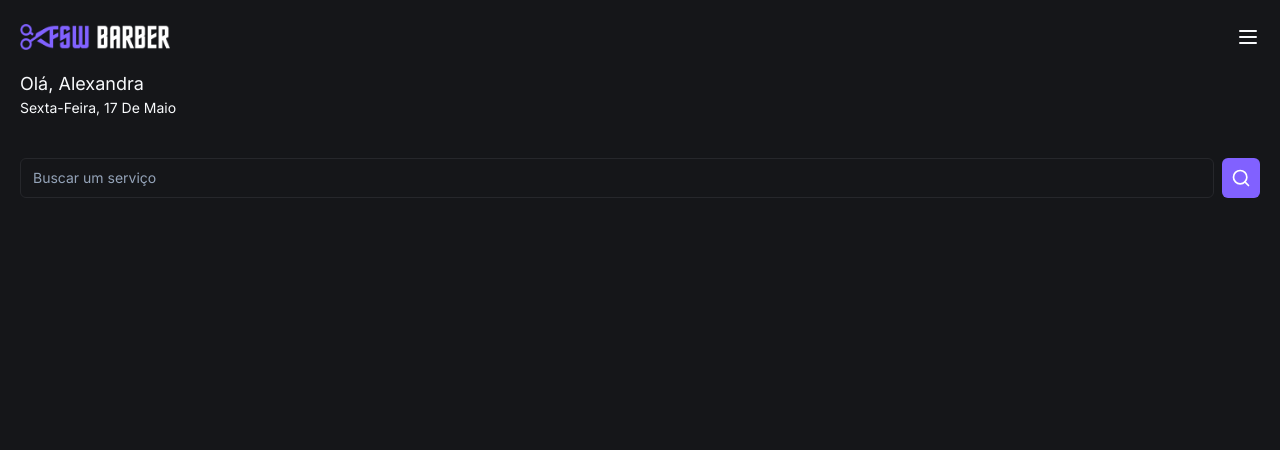
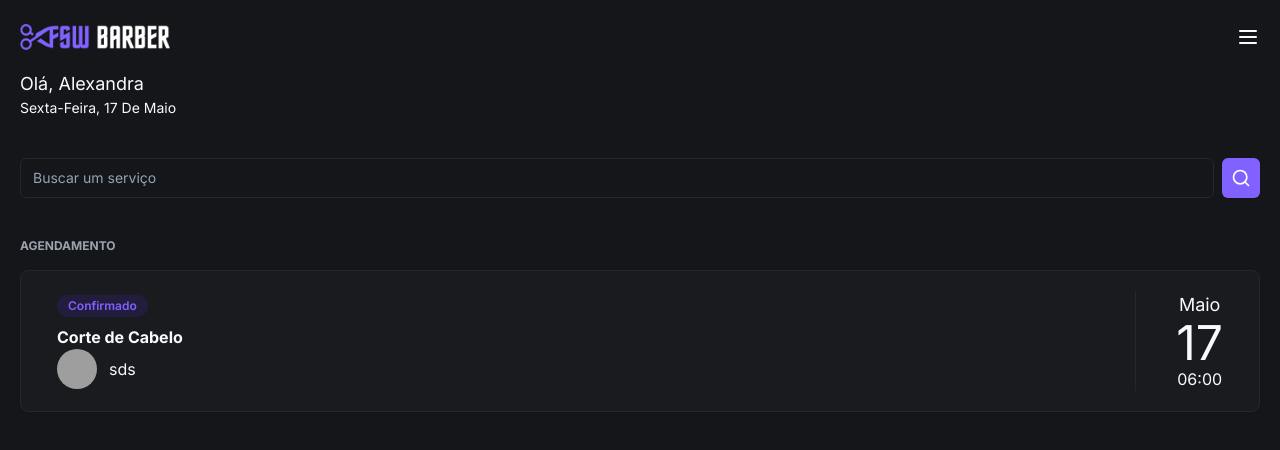
Before and after one commit to alexandra002dev/barber, a Next.js app: page / in a window 1280 px wide. Shown: the top 450 px of the page. Built offline with nearby package versions, Linux system fonts and the light colour scheme; no server answers; the database is empty; grey boxes are pictures that could not be loaded.

Commit message:
feat: add initial booking component

```diff
--- /dev/null
+++ b/app/_components/booking-item.tsx
@@ -0,0 +1,48 @@
+import { Prisma } from "@prisma/client";
+import Link from "next/link";
+import { Card, CardContent, CardTitle } from "./ui/card";
+import { Badge } from "./ui/badge";
+import { Avatar, AvatarFallback, AvatarImage } from "./ui/avatar";
+import { format } from "date-fns";
+import { ptBR } from "date-fns/locale";
+
+interface Props {
+  booking: Prisma.BookingGetPayload<{}>;
+}
+const BookingItem = ({ booking }: Props) => {
+  return (
+    <Card>
+      <CardContent className="p-5">
+        <div className="flex items-center px-4">
+          <div className="flex-1 ">
+            <Badge className="bg-[#221c3d] text-primary mb-2">Confirmado</Badge>
+            <h2 className="font-bold">Corte de Cabelo</h2>
+            <div className="flex gap-3 items-center">
+              <Avatar>
+                <AvatarImage src="https://github.com/shadcn.png" />
+              </Avatar>
+              <h2>sds</h2>
+            </div>
+          </div>
+          <div className="text-center border-l border-solid border-secondary">
+            <div className="pl-10">
+              <h2 className="capitalize text-lg">
+                {format(new Date(), "MMMM", {
+                  locale: ptBR,
+                })}
+              </h2>
+              <div className="text-5xl">
+                {format(new Date(), "dd", {
+                  locale: ptBR,
+                })}
+              </div>
+              <p> 06:00</p>
+            </div>
+          </div>
+        </div>
+      </CardContent>
+    </Card>
+  );
+};
+
+export default BookingItem;
--- /dev/null
+++ b/app/_components/booking-list.tsx
@@ -0,0 +1,12 @@
+import { Prisma } from "@prisma/client";
+import BookingItem from "./booking-item";
+
+interface Props {
+  bookings: Prisma.ServiceGetPayload<{}>[];
+}
+
+const BookingList = ({ bookings }: Props) => {
+  return <BookingItem booking={bookings} />;
+};
+
+export default BookingList;
--- /dev/null
+++ b/app/_components/ui/avatar.tsx
@@ -0,0 +1,50 @@
+"use client"
+
+import * as React from "react"
+import * as AvatarPrimitive from "@radix-ui/react-avatar"
+
+import { cn } from "@/app/_lib/utils"
+
+const Avatar = React.forwardRef<
+  React.ElementRef<typeof AvatarPrimitive.Root>,
+  React.ComponentPropsWithoutRef<typeof AvatarPrimitive.Root>
+>(({ className, ...props }, ref) => (
+  <AvatarPrimitive.Root
+    ref={ref}
+    className={cn(
+      "relative flex h-10 w-10 shrink-0 overflow-hidden rounded-full",
+      className
+    )}
+    {...props}
+  />
+))
+Avatar.displayName = AvatarPrimitive.Root.displayName
+
+const AvatarImage = React.forwardRef<
+  React.ElementRef<typeof AvatarPrimitive.Image>,
+  React.ComponentPropsWithoutRef<typeof AvatarPrimitive.Image>
+>(({ className, ...props }, ref) => (
+  <AvatarPrimitive.Image
+    ref={ref}
+    className={cn("aspect-square h-full w-full", className)}
+    {...props}
+  />
+))
+AvatarImage.displayName = AvatarPrimitive.Image.displayName
+
+const AvatarFallback = React.forwardRef<
+  React.ElementRef<typeof AvatarPrimitive.Fallback>,
+  React.ComponentPropsWithoutRef<typeof AvatarPrimitive.Fallback>
+>(({ className, ...props }, ref) => (
+  <AvatarPrimitive.Fallback
+    ref={ref}
+    className={cn(
+      "flex h-full w-full items-center justify-center rounded-full bg-muted",
+      className
+    )}
+    {...props}
+  />
+))
+AvatarFallback.displayName = AvatarPrimitive.Fallback.displayName
+
+export { Avatar, AvatarImage, AvatarFallback }
--- /dev/null
+++ b/app/_components/ui/badge.tsx
@@ -0,0 +1,36 @@
+import * as React from "react"
+import { cva, type VariantProps } from "class-variance-authority"
+
+import { cn } from "@/app/_lib/utils"
+
+const badgeVariants = cva(
+  "inline-flex items-center rounded-full border px-2.5 py-0.5 text-xs font-semibold transition-colors focus:outline-none focus:ring-2 focus:ring-ring focus:ring-offset-2",
+  {
+    variants: {
+      variant: {
+        default:
+          "border-transparent bg-primary text-primary-foreground hover:bg-primary/80",
+        secondary:
+          "border-transparent bg-secondary text-secondary-foreground hover:bg-secondary/80",
+        destructive:
+          "border-transparent bg-destructive text-destructive-foreground hover:bg-destructive/80",
+        outline: "text-foreground",
+      },
+    },
+    defaultVariants: {
+      variant: "default",
+    },
+  }
+)
+
+export interface BadgeProps
+  extends React.HTMLAttributes<HTMLDivElement>,
+    VariantProps<typeof badgeVariants> {}
+
+function Badge({ className, variant, ...props }: BadgeProps) {
+  return (
+    <div className={cn(badgeVariants({ variant }), className)} {...props} />
+  )
+}
+
+export { Badge, badgeVariants }
--- /dev/null
+++ b/app/_components/ui/card.tsx
@@ -0,0 +1,79 @@
+import * as React from "react"
+
+import { cn } from "@/app/_lib/utils"
+
+const Card = React.forwardRef<
+  HTMLDivElement,
+  React.HTMLAttributes<HTMLDivElement>
+>(({ className, ...props }, ref) => (
+  <div
+    ref={ref}
+    className={cn(
+      "rounded-lg border bg-card text-card-foreground shadow-sm",
+      className
+    )}
+    {...props}
+  />
+))
+Card.displayName = "Card"
+
+const CardHeader = React.forwardRef<
+  HTMLDivElement,
+  React.HTMLAttributes<HTMLDivElement>
+>(({ className, ...props }, ref) => (
+  <div
+    ref={ref}
+    className={cn("flex flex-col space-y-1.5 p-6", className)}
+    {...props}
+  />
+))
+CardHeader.displayName = "CardHeader"
+
+const CardTitle = React.forwardRef<
+  HTMLParagraphElement,
+  React.HTMLAttributes<HTMLHeadingElement>
+>(({ className, ...props }, ref) => (
+  <h3
+    ref={ref}
+    className={cn(
+      "text-2xl font-semibold leading-none tracking-tight",
+      className
+    )}
+    {...props}
+  />
+))
+CardTitle.displayName = "CardTitle"
+
+const CardDescription = React.forwardRef<
+  HTMLParagraphElement,
+  React.HTMLAttributes<HTMLParagraphElement>
+>(({ className, ...props }, ref) => (
+  <p
+    ref={ref}
+    className={cn("text-sm text-muted-foreground", className)}
+    {...props}
+  />
+))
+CardDescription.displayName = "CardDescription"
+
+const CardContent = React.forwardRef<
+  HTMLDivElement,
+  React.HTMLAttributes<HTMLDivElement>
+>(({ className, ...props }, ref) => (
+  <div ref={ref} className={cn("p-6 pt-0", className)} {...props} />
+))
+CardContent.displayName = "CardContent"
+
+const CardFooter = React.forwardRef<
+  HTMLDivElement,
+  React.HTMLAttributes<HTMLDivElement>
+>(({ className, ...props }, ref) => (
+  <div
+    ref={ref}
+    className={cn("flex items-center p-6 pt-0", className)}
+    {...props}
+  />
+))
+CardFooter.displayName = "CardFooter"
+
+export { Card, CardHeader, CardFooter, CardTitle, CardDescription, CardContent }
--- a/app/page.tsx
+++ b/app/page.tsx
@@ -3,8 +3,11 @@ import Header from "./_components/header";
 import { format } from "date-fns";
 import { ptBR } from "date-fns/locale";
 import SearchInput from "./_components/search";
+import { db } from "./_lib/prisma";
+import BookingList from "./_components/booking-list";
 
-export default function Home() {
+const Home = async () => {
+  const booking = await db.booking.findMany({});
   return (
     <>
       <Header />
@@ -19,6 +22,15 @@ export default function Home() {
       <div className="p-5">
         <SearchInput />
       </div>
+      <div className="p-5">
+        <h2 className="text-xs uppercase text-gray-400 font-bold">
+          Agendamento
+        </h2>
+        <div className="mt-4">
+          <BookingList bookings={booking} />
+        </div>
+      </div>
     </>
   );
-}
+};
+export default Home;
--- a/package.json
+++ b/package.json
@@ -13,6 +13,7 @@
   },
   "dependencies": {
     "@prisma/client": "^5.14.0",
+    "@radix-ui/react-avatar": "^1.0.4",
     "@radix-ui/react-dialog": "^1.0.5",
     "@radix-ui/react-slot": "^1.0.2",
     "class-variance-authority": "^0.7.0",
```
Also changed, not shown: 1 other file (tests, documents, lock files or other folders).
